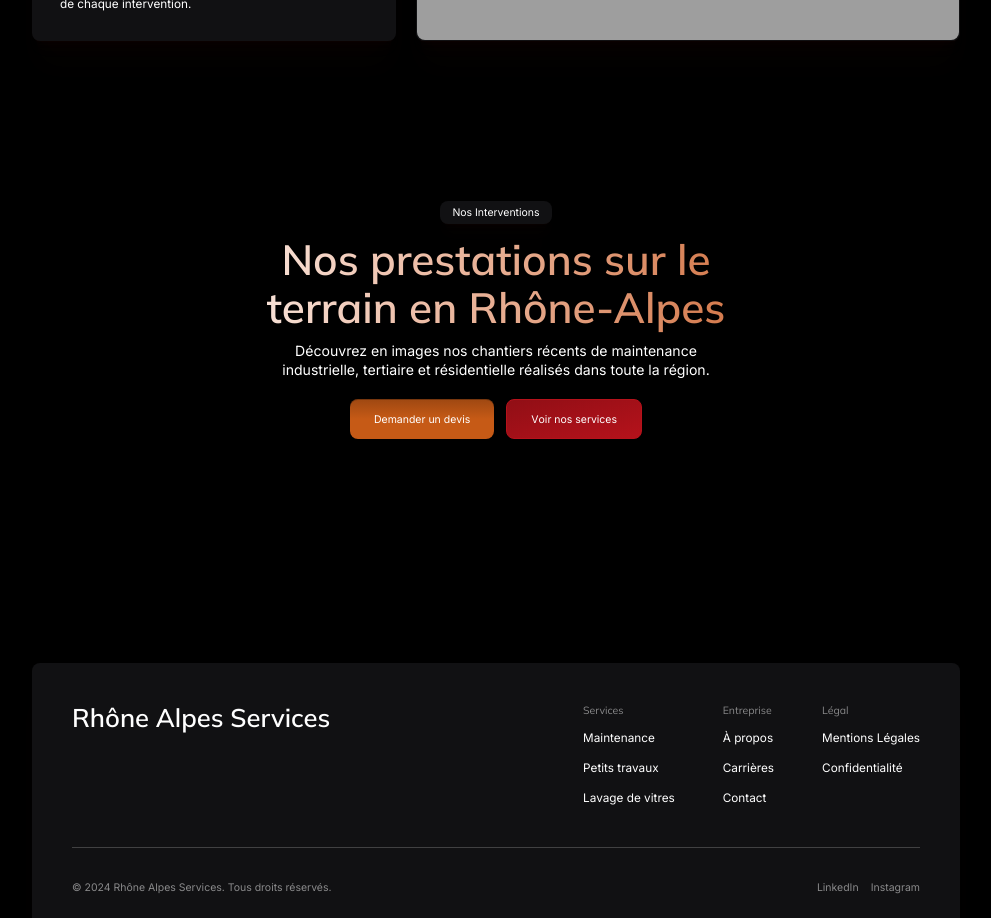
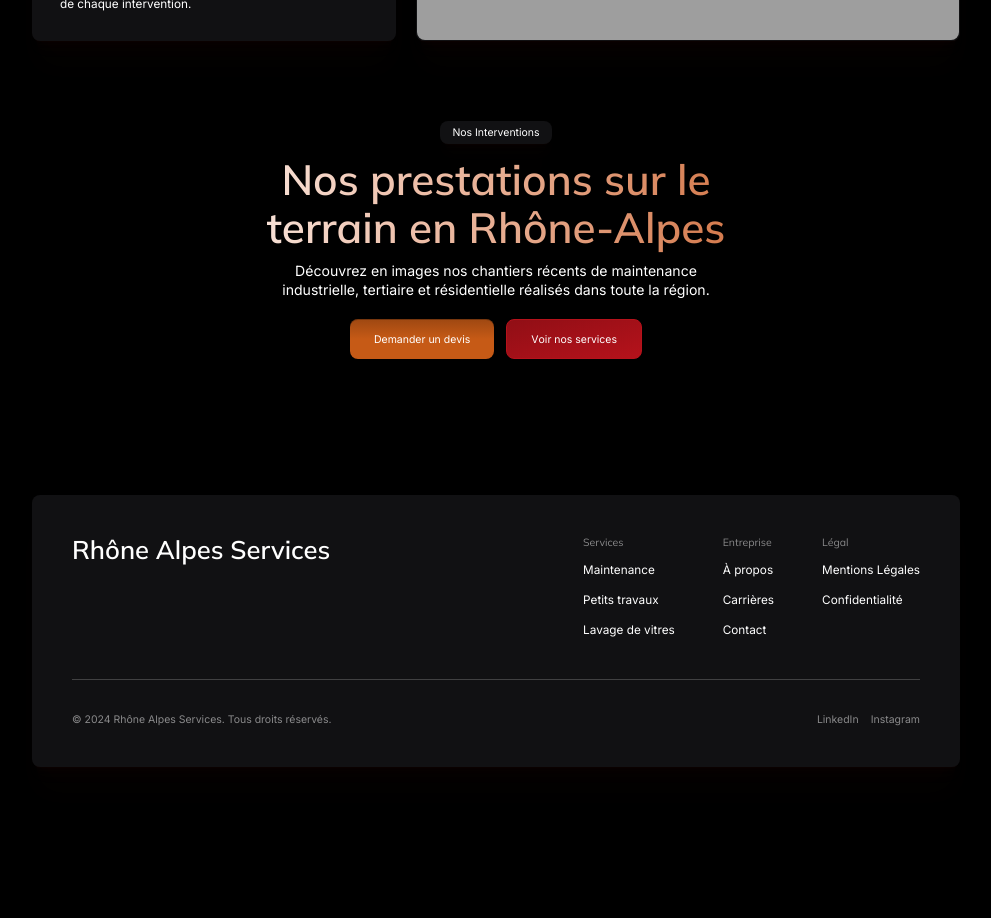
Before and after one commit to dmytro-webild/2ad267f6-e1c3-4245-85de-26631744ccac, a React (Vite) app: page /services in a window 1280 px wide. Shown: the part 800-1718 px from the top of the page, without its empty margins (144-1135 px from the left). After the commit the page ends 1647 px from the top, so only its background shows below. Built offline with nearby package versions, Linux system fonts and the light colour scheme; grey boxes are pictures that could not be loaded; a web font is replaced by a local one.

Commit message:
Bob AI: fix build errors (attempt 1)

```diff
--- a/src/pages/ServicesPage.tsx
+++ b/src/pages/ServicesPage.tsx
@@ -1,9 +1,7 @@
 import AboutFeaturesSplit from "@/components/sections/about/AboutFeaturesSplit";
 import Button from "@/components/ui/Button";
 import TextAnimation from "@/components/ui/TextAnimation";
-import ImageOrVideo from "@/components/ui/ImageOrVideo";
 import ScrollReveal from "@/components/ui/ScrollReveal";
-import { cls } from "@/lib/utils";
 
 export default function ServicesPage() {
   return (
@@ -18,7 +16,7 @@
         imageSrc="https://img.freepik.com/free-photo/technician-checking-heating-system-equipment_23-2149302636.jpg"
         textAnimation="slide-up"
       /></div>
-      <div data-webild-section="FeaturesImageBento"><section aria-label="Features image bento section" className="py-20"><div className="flex flex-col gap-8 md:gap-10"><div className="flex flex-col items-center w-content-width mx-auto gap-2"><div className="px-3 py-1 mb-1 text-sm card rounded w-fit"><p>Nos Interventions</p></div><TextAnimation text="Nos prestations sur le terrain en Rhône-Alpes" variant="slide-up" gradientText={true} tag="h2" className="md:max-w-8/10 text-6xl 2xl:text-7xl leading-[1.15] font-semibold text-center text-balance" /><TextAnimation text="Découvrez en images nos chantiers récents de maintenance industrielle, tertiaire et résidentielle réalisés dans toute la région." variant="slide-up" gradientText={false} tag="p" className="md:max-w-7/10 text-lg md:text-xl leading-snug text-center text-balance" /><div className="flex flex-wrap justify-center gap-3 mt-2 md:mt-3"><Button text="Demander un devis" href="/contact" variant="primary" /><Button text="Voir nos services" href="#services" variant="secondary" animationDelay={0.1} /></div></div><div className="w-content-width mx-auto grid grid-cols-1 md:grid-cols-6 gap-3"><ScrollReveal key={0} variant="fade" delay={0} className="col-span-1 group md:col-span-2"><a href="/services#industriel" className="block overflow-hidden rounded"></a></ScrollReveal>
+      <div data-webild-section="FeaturesImageBento"><section aria-label="Features image bento section" className=""><div className="flex flex-col gap-8"><div className="flex flex-col items-center w-content-width mx-auto gap-2"><div className="px-3 py-1 mb-1 text-sm card rounded w-fit"><p>Nos Interventions</p></div><TextAnimation text="Nos prestations sur le terrain en Rhône-Alpes" variant="slide-up" gradientText={true} tag="h2" className="md:max-w-8/10 text-6xl 2xl:text-7xl leading-[1.15] font-semibold text-center text-balance" /><TextAnimation text="Découvrez en images nos chantiers récents de maintenance industrielle, tertiaire et résidentielle réalisés dans toute la région." variant="slide-up" gradientText={false} tag="p" className="md:max-w-7/10 text-lg md:text-xl leading-snug text-center text-balance" /><div className="flex flex-wrap justify-center gap-3 mt-2 md:mt-3"><Button text="Demander un devis" href="/contact" variant="primary" /><Button text="Voir nos services" href="#services" variant="secondary" animationDelay={0.1} /></div></div><div className="w-content-width mx-auto grid grid-cols-1 md:grid-cols-6 gap-3"><ScrollReveal key={0} variant="fade" delay={0} className="col-span-1 group md:col-span-2"><a href="/services#industriel" className="block overflow-hidden rounded"></a></ScrollReveal>
 <ScrollReveal key={1} variant="fade" delay={0.1} className="col-span-1 group md:col-span-4"><a href="/services#cvc" className="block overflow-hidden rounded"></a></ScrollReveal>
 <ScrollReveal key={2} variant="fade" delay={0} className="col-span-1 group md:col-span-3"><a href="/services#electricite" className="block overflow-hidden rounded"></a></ScrollReveal>
 <ScrollReveal key={3} variant="fade" delay={0.1} className="col-span-1 group md:col-span-3"><a href="/services#plomberie" className="block overflow-hidden rounded"></a></ScrollReveal>
```
